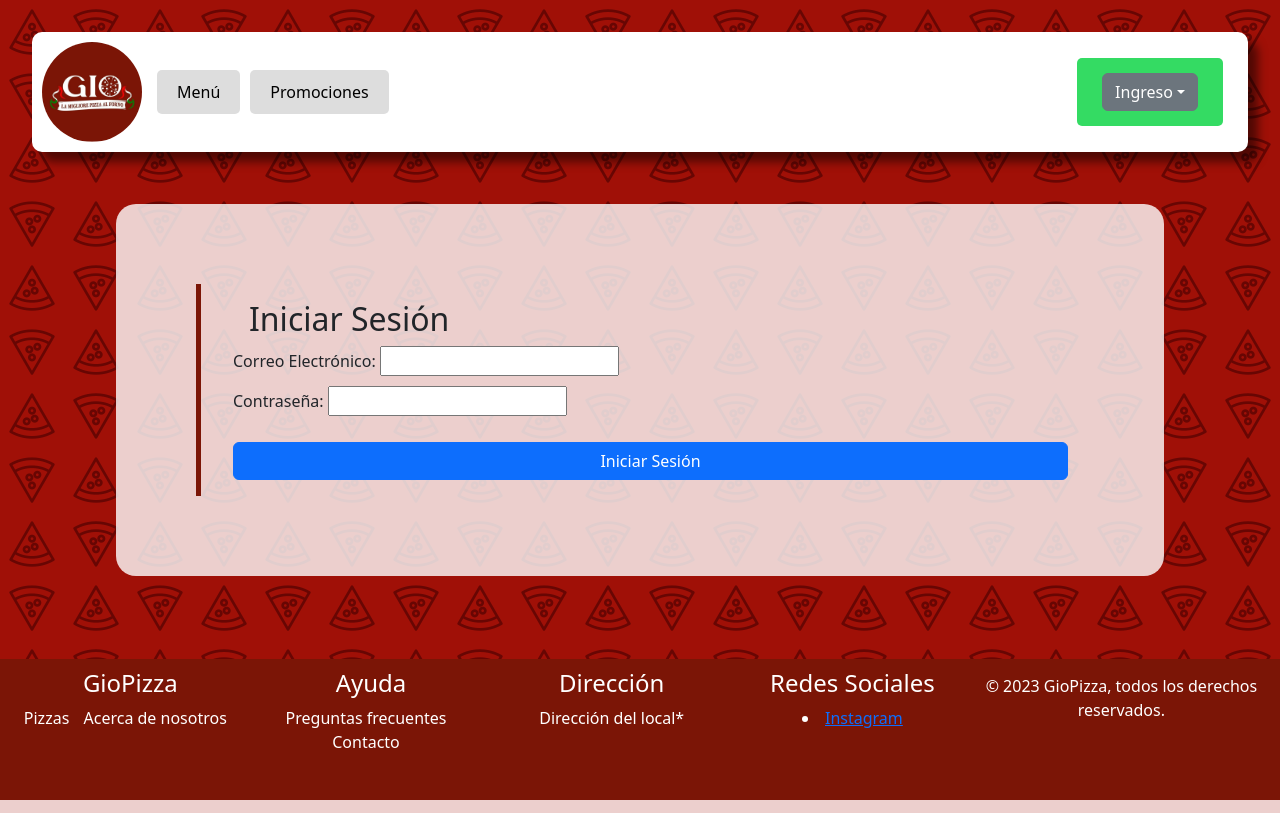
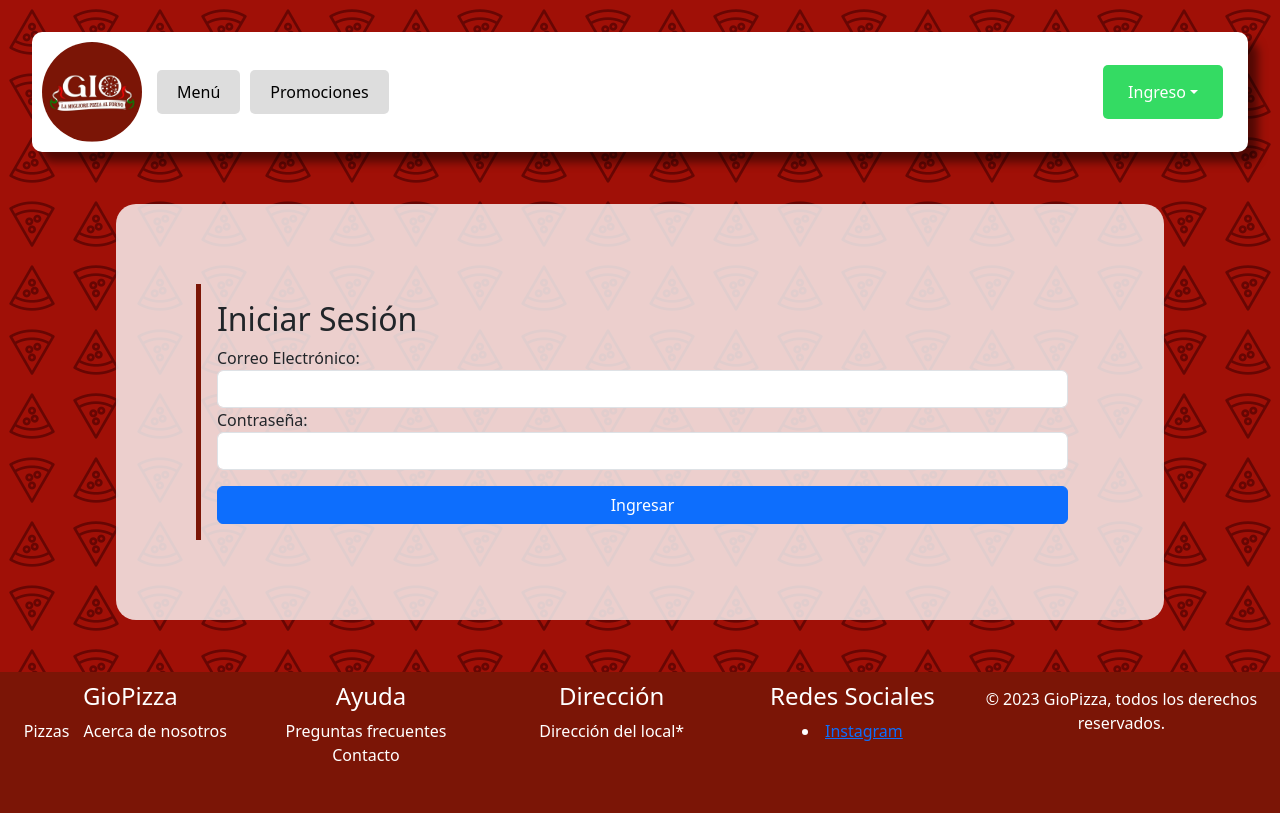
Before and after one commit to AxelRiffo/Proyecto_apt_ecommerce, a Django app: page /login/ in a window 1280 px wide. Run offline with Django 4.2, Linux system fonts and the light colour scheme.

Commit message:
Ajustes varios

```diff
--- a/ecommerce/ecommerce/static/css/ingreso.css
+++ b/ecommerce/ecommerce/static/css/ingreso.css
@@ -6,20 +6,8 @@
     border-radius: 20px;
 }
 
-.columns {
+.column {
     margin: 5em;
-    display: flex;
-}
-
-.column1 {
-    flex: 1;
-    padding: 1em;
-    display: flex;
-    flex-direction: column;
-    justify-content: center;
-}
-
-.column2 {
     flex: 1;
     padding: 1em;
     border-left: 5px solid #7b1506;
@@ -28,22 +16,7 @@
     justify-content: center;
 }
 
-.column1 button,
-.column2 button {
+.column button {
     margin-top: 1em;
     width: 100%;
 }
-
-/* Agrega separación entre los grupos de formulario */
-.column1 input,
-.column2 input {
-    margin-bottom: 10px;
-}
-
-.column2 h2 {
-    padding-left: 1em;
-}
-
-.column2 form {
-    padding-left: 1em;
-}
--- a/ecommerce/ecommerce/static/css/main.css
+++ b/ecommerce/ecommerce/static/css/main.css
@@ -61,7 +61,7 @@ body {
 
 
 /* Estilo para el último botón de ingreso */
-.dropdown {
+#boton_ingreso {
     background-color: #34db63; /* Color de fondo del botón */
     border: none; /* Sin borde */
     border-radius: 5px;
@@ -74,11 +74,11 @@ body {
     display: inline-block; /* Mostrar como bloque en línea */
 }
 
-.nav-button-login:hover {
+#boton_ingreso:hover {
     background-color: #29b989; /* Cambio de color al pasar el ratón */
 }
 
-.nav-button-login:active {
+#boton_ingreso:active {
     background-color: #1abc9c; /* Cambio de color al hacer clic */
 }
 
--- a/ecommerce/store/forms.py
+++ b/ecommerce/store/forms.py
@@ -40,4 +40,4 @@ class RegistroForm(forms.ModelForm):
 
 class InicioSesionForm(AuthenticationForm):
     email = forms.EmailField(label='Correo Electrónico')
-    password = forms.CharField(label='Contraseña', widget=forms.PasswordInput)
+    password = forms.CharField(label='Contraseña')
--- a/ecommerce/store/templates/store/login.html
+++ b/ecommerce/store/templates/store/login.html
@@ -4,23 +4,26 @@
 <link rel="stylesheet" type="text/css" href="{% static 'css/ingreso.css' %}">
 
 <div class="body">
-    <div class="columns">
-        <div class="column2">
+    <div class="column">
         <h2>Iniciar Sesión</h2>
         <form method="post">
             {% csrf_token %}
             <div class="form-group">
                 {{ inicio_sesion_form.email.label_tag }}
-                    {{ inicio_sesion_form.email }}
+                <input type="email" class="form-control" id="email" name="email">
+                {{ inicio_sesion_form.email.errors }}
             </div>
             <div class="form-group">
                 {{ inicio_sesion_form.password.label_tag }}
-                    {{ inicio_sesion_form.password }}
+                <input type="password" class="form-control" id="password" name="password">
+                {{ inicio_sesion_form.password.errors }}
             </div>
-                <button type="submit" class="btn btn-primary">Iniciar Sesión</button>
+
+            <button type="submit" class="btn btn-primary">Ingresar</button>
         </form>
         {% if messages %}
-            <div style="background-color: rgb(35, 194, 35); color: white; border-radius: 20px; text-align: center; padding: 10px; margin: 25px auto;">
+        <div
+            style="background-color: rgb(35, 194, 35); color: white; border-radius: 20px; text-align: center; padding: 10px; margin: 25px auto;">
             {% for message in messages %}
             <h4{% if message.tags %} class="{{ message.tags }}" {% endif %}>{{ message }}</h4>
                 {% endfor %}
@@ -28,6 +31,5 @@
         {% endif %}
     </div>
 </div>
-</div>
 
 {% endblock %}
--- a/ecommerce/store/templates/store/main.html
+++ b/ecommerce/store/templates/store/main.html
@@ -21,7 +21,7 @@
                 <a href="#" class="nav-button nav-button-login">Mi cuenta</a>
             {% else %}
             <div class="dropdown">
-                <button class="btn btn-secondary dropdown-toggle" type="button" data-bs-toggle="dropdown" aria-expanded="false">Ingreso</button>
+                <button id="boton_ingreso" class="btn btn-secondary dropdown-toggle" type="button" data-bs-toggle="dropdown" aria-expanded="false">Ingreso</button>
                 <ul class="dropdown-menu">
                   <li><a class="dropdown-item" href="{% url 'login' %}">Iniciar sesión</a></li>
                   <li><a class="dropdown-item" href="{% url 'registro' %}">Registrarse</a></li>
--- a/ecommerce/store/views.py
+++ b/ecommerce/store/views.py
@@ -25,24 +25,6 @@ def checkout(request):
     context = {}
     return render(request, 'store/checkout.html', context)
 
-def iniciar_sesion(request):
-    formulario = InicioSesionForm()  # Define el formulario incluso si la solicitud no es POST
-    if request.method == 'POST':
-        formulario = InicioSesionForm(request.POST)
-        if formulario.is_valid():
-            email = formulario.cleaned_data['email']
-            password = formulario.cleaned_data['password']
-            usuario = authenticate(request, email=email, password=password)
-
-            if usuario is not None:
-                login(request, usuario)
-                return redirect('cuenta')  # Cambia 'cuenta' al nombre de tu vista de cuenta si es necesario.
-            else:
-                messages.error(request, 'Credenciales inválidas. Verifica tu correo electrónico y contraseña.')
-        else:
-            messages.error(request, 'Hubo un error en el inicio de sesión. Verifica los datos.')
-    return render(request, 'store/login.html', {'inicio_sesion_form': formulario})
-
 def registro(request):
     if request.method == 'POST':
         formulario = RegistroForm(request.POST)
@@ -58,6 +40,28 @@ def registro(request):
 
     return render(request, 'store/registro.html', {'registro_form': formulario})
 
+def iniciar_sesion(request):
+    if request.method == 'POST':
+        formulario = InicioSesionForm(request.POST)
+        if formulario.is_valid():
+            email = formulario.cleaned_data['email']
+            password = formulario.cleaned_data['password']
+            # Autenticar al usuario utilizando el correo electrónico y la contraseña
+            usuario = authenticate(request, username=email, password=password)
+
+            if usuario is not None:
+                # Iniciar sesión si la autenticación es exitosa
+                login(request, usuario)
+                return redirect('cuenta')
+            else:
+                messages.error(request, 'Credenciales inválidas. Verifica tu correo electrónico y contraseña.')
+        else:
+            messages.error(request, 'Hubo un error en el inicio de sesión. Verifica los datos.')
+    else:
+        formulario = InicioSesionForm()
+
+    return render(request, 'store/login.html', {'inicio_sesion_form': formulario})
+
 def cuenta(request):
     context = {}
     return render(request, 'store/cuenta.html',context)
```
Also changed, not shown: ecommerce/store/templates/store/registro.html (+3 -4 lines), ecommerce/db.sqlite3. Lines whose indentation alone changed are shown as unchanged.
